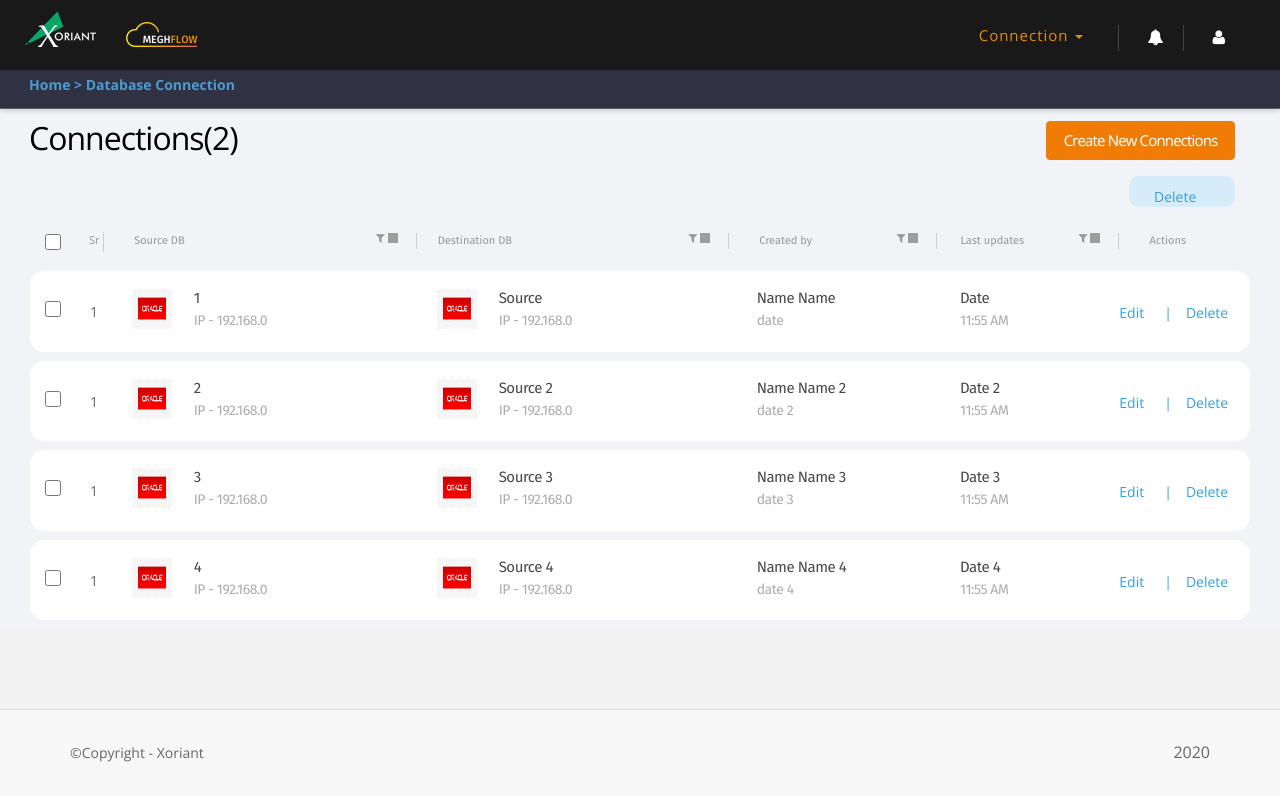
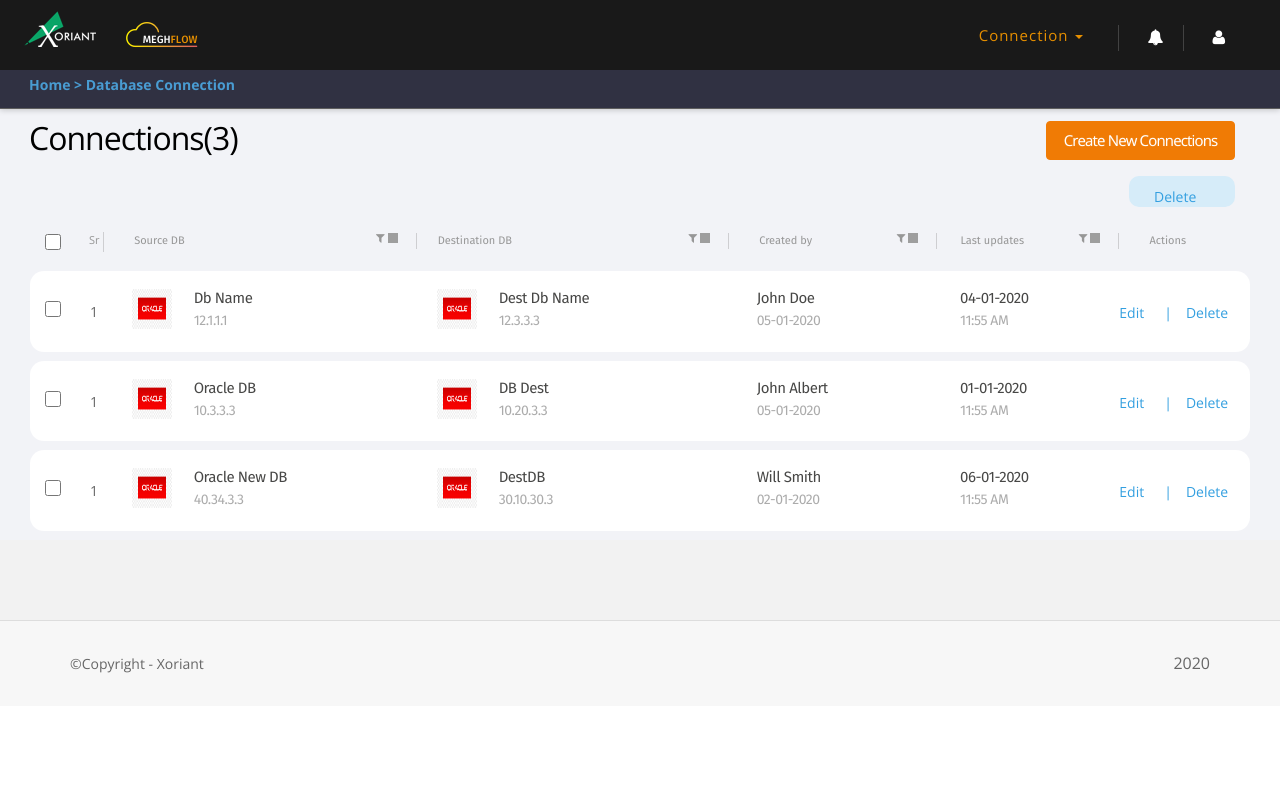
Before and after one commit to crazyobject/aws, a React (Create React App) app: page /List in a window 1280 px wide. Built offline with nearby package versions, Linux system fonts and the light colour scheme; sample sign-in values are in the browser's storage; grey boxes are pictures that could not be loaded.

Commit message:
list change as per the mock json

```diff
--- a/public/mockjson/dblist.json
+++ b/public/mockjson/dblist.json
@@ -1,39 +1,50 @@
-[
 {
-		"dbId" : "1",
-		"type" : "db type",
-		"database" : "Connectio  A",
-		"conType" : "Source",
-		"createdBy" : "name name",
-		"createdDate" : "date",
-		"lastUpdate" : "date"
+    "responseCode": "200",
+    "responseText": [
+		{
+			"uniqueID" : "1",
+
+			"sourceDB" : "db name",
+			"sourceIP" : "12.1.1.1",
+			"SourceDatabaseType" : "Oracle",
+
+			"destDB" : " dest db name",
+			"destIP" : "12.3.3.3",
+			"DestDatabaseType" : "Oracle",
+
+			"createdBy" : "John Doe",
+			"createdDate" : "05-01-2020",
+			"lastUpdate" : "04-01-2020"
 		},
 		{
-		"dbId" : "2",
-		"type" : "db type 2",
-		"database" : "Connectio  b",
-		"conType" : "Source 2",
-		"createdBy" : "name name 2",
-		"createdDate" : "date 2",
-		"lastUpdate" : "date 2"
+			"uniqueID" : "2",
+
+			"sourceDB" : "Oracle DB",
+			"sourceIP" : "10.3.3.3",
+			"SourceDatabaseType" : "Oracle",
+
+			"destDB" : "DB Dest",
+			"destIP" : "10.20.3.3",
+			"DestDatabaseType" : "Oracle Dest2",
+
+			"createdBy" : "John Albert",
+			"createdDate" : "05-01-2020",
+			"lastUpdate" : "01-01-2020"
 		},
 		{
-		"dbId" : "3",
-		"type" : "db type 1",
-		"database" : "Connectio  c",
-		"conType" : "Source 3",
-		"createdBy" : "name name 3",
-		"createdDate" : "date 3",
-		"lastUpdate" : "date 3"
-    },
-    {
-		"dbId" : "4",
-		"type" : "db type 4",
-		"database" : "Connectio  4",
-		"conType" : "Source 4",
-		"createdBy" : "name name 4",
-		"createdDate" : "date 4",
-		"lastUpdate" : "date 4"
+			"uniqueID" : "3",
+
+			"sourceDB" : "Oracle New DB",
+			"sourceIP" : "40.34.3.3",
+			"SourceDatabaseType" : "Oracle",
+
+			"destDB" : "DestDB",
+			"destIP" : "30.10.30.3",
+			"DestDatabaseType" : "Oracle Dest2",
+
+			"createdBy" : "Will Smith",
+			"createdDate" : "02-01-2020",
+			"lastUpdate" : "06-01-2020"
 		}
-
 	]
+}
--- a/src/components/header.jsx
+++ b/src/components/header.jsx
@@ -27,10 +27,10 @@ class Header extends Component {
 
 	  <div className="navigation nav-margin">
         <div className="navbar-header page-scroll">
-          <a class="navbar-brand icon-xoriant" href="index.html">
+          <a className="navbar-brand icon-xoriant" href="index.html">
                     <img src={logo} alt="" />
               </a>
-              <a class="navbar-brand icon-logo" href="index.html">
+              <a className="navbar-brand icon-logo" href="index.html">
                   <img src={megaflow} alt="" />
             </a>
         </div>
@@ -60,9 +60,9 @@ class Header extends Component {
           <div className="row">
             <div className="col-sm-6 col-md-6">
               <p className="bold text-left">
-				<a href="#" class="nav-breadscrum-name">Home</a>
-        <span class="nav-breadscrum-name"> > </span>
-				<a href="#"  class="nav-breadscrum-name">Database Connection</a>
+				<a href="#" className="nav-breadscrum-name">Home</a>
+        <span className="nav-breadscrum-name"> > </span>
+				<a href="#"  className="nav-breadscrum-name">Database Connection</a>
 			  </p>
             </div>
           </div>
--- a/src/components/list.jsx
+++ b/src/components/list.jsx
@@ -24,9 +24,10 @@ class List extends Component {
         .then(
             // handle the result
             (result) => {
+               console.log("Resulyt" , result.responseText);
                 this.setState({
                     isLoaded : true,
-                    databases : result
+                    databases : result.responseText
                 });
             },
             // Handle error
@@ -53,107 +54,107 @@ class List extends Component {
 
 
 			<div>
-      <section id="intro" class="intro">
+      <section id="intro" className="intro">
 
-		<div class="intro-content create-intro-content">
+		<div className="intro-content create-intro-content">
 		</div>
 
-		<div class="container-list">
-			<div class="row">
-				<div class="col-12">
-					<div class="list-header-text">Connections(2)</div>
-					<button type="button" class="btn  create-connection-btn">
-						<a href="NewConnection"><span class="btn-text">Create New Connections</span></a>
+		<div className="container-list">
+			<div className="row">
+				<div className="col-12">
+					<div className="list-header-text">Connections({this.state.databases.length})</div>
+					<button type="button" className="btn  create-connection-btn">
+						<a href="NewConnection"><span className="btn-text">Create New Connections</span></a>
 					</button>
-					<div class="delete ">
-						<span class="delete-text">Delete</span>
+					<div className="delete ">
+						<span className="delete-text">Delete</span>
 					</div>
 				</div>
 			</div>
 		</div>
 
-<div class="container-fluid">
-        <div class="row no-margin ">
-          <div class="col-sm-1">
-            <div class="checkbox t-heading sr-no-margin" >
+<div className="container-fluid">
+        <div className="row no-margin ">
+          <div className="col-sm-1">
+            <div className="checkbox t-heading sr-no-margin" >
               <label>
                 <input type="checkbox" />
-                <span class=" sr-no">Sr</span>
+                <span className=" sr-no">Sr</span>
               </label>
             </div>
           </div>
-          <div class="col-sm-3 pad-top">
-            <div class="t-heading">Source DB
-                <img src="img/up-down.png"  class="img-arrow"  />
-              <span><i class="fa fa-filter" aria-hidden="true"></i></span>
+          <div className="col-sm-3 pad-top">
+            <div className="t-heading">Source DB
+                <img src="img/up-down.png"  className="img-arrow"  />
+              <span><i className="fa fa-filter" aria-hidden="true"></i></span>
             </div>
 
           </div>
-          <div class="col-sm-3 pad-top pad-left-dest">
-              <div class="t-heading">Destination DB
-                  <img src="img/up-down.png"  class="img-arrow"  />
-                <span><i class="fa fa-filter" aria-hidden="true"></i></span>
+          <div className="col-sm-3 pad-top pad-left-dest">
+              <div className="t-heading">Destination DB
+                  <img src="img/up-down.png"  className="img-arrow"  />
+                <span><i className="fa fa-filter" aria-hidden="true"></i></span>
               </div>
           </div>
-          <div class="col-sm-2 pad-top pad-left-created">
-              <div class="t-heading">Created by
-                  <img src="img/up-down.png"  class="img-arrow"  />
-                  <span><i class="fa fa-filter" aria-hidden="true"></i></span>
+          <div className="col-sm-2 pad-top pad-left-created">
+              <div className="t-heading">Created by
+                  <img src="img/up-down.png"  className="img-arrow"  />
+                  <span><i className="fa fa-filter" aria-hidden="true"></i></span>
                 </div>
           </div>
-          <div class="col-sm-2 pad-top last-updates">
-              <div class="t-heading">Last updates
-                  <img src="img/up-down.png"  class="img-arrow"  />
-                  <span><i class="fa fa-filter" aria-hidden="true"></i></span>
+          <div className="col-sm-2 pad-top last-updates">
+              <div className="t-heading">Last updates
+                  <img src="img/up-down.png"  className="img-arrow"  />
+                  <span><i className="fa fa-filter" aria-hidden="true"></i></span>
               </div>
           </div>
-          <div class="col-sm-1 pad-top action-header">
-              <div class="t-heading no-border-right">Actions
+          <div className="col-sm-1 pad-top action-header">
+              <div className="t-heading no-border-right">Actions
 
               </div>
           </div>
 
         </div>
 			{ databases.map(databases => (
-		  <div class="row row-spacing no-margin-top" key={databases.id}>
-			<div class="col-sm-1">
-			  <div class="checkbox">
+		  <div className="row row-spacing no-margin-top" key={databases.uniqueID}>
+			<div className="col-sm-1">
+			  <div className="checkbox">
 				<label>
 				  <input type="checkbox" />
-				  <span class="unique-id">1</span>
+				  <span className="unique-id">1</span>
 				</label>
 			  </div>
 			</div>
-			<div class="col-sm-3 connection-pad-left">
-			  <span class="image-logo">
+			<div className="col-sm-3 connection-pad-left">
+			  <span className="image-logo">
 				<img src={dbImg} alt=""/>
 			  </span>
-			  <div class="connection-wrapper">
-				<div class="main-text"> {databases.dbId}</div>
-				<div class="sub-text">IP - 192.168.0</div>
+			  <div className="connection-wrapper">
+				<div className="main-text"> {databases.sourceDB}</div>
+				<div className="sub-text">{databases.sourceIP}</div>
 			  </div>
 
 			</div>
-			<div class="col-sm-3 connection-pad-left">
-			  <span class="image-logo">
+			<div className="col-sm-3 connection-pad-left">
+			  <span className="image-logo">
 			   <img src={dbImg} alt="DB"/>
 			  </span>
-			  <div class="connection-wrapper">
-				<div class="main-text"> {databases.conType}</div>
-				<div class="sub-text">IP - 192.168.0</div>
+			  <div className="connection-wrapper">
+				<div className="main-text"> {databases.destDB}</div>
+				<div className="sub-text">{databases.destIP}</div>
 			  </div>
 			</div>
-			<div class="col-sm-2">
-			  <div class="main-text">{databases.createdBy}</div>
-			  <div class="sub-text">{databases.createdDate}</div>
+			<div className="col-sm-2">
+			  <div className="main-text">{databases.createdBy}</div>
+			  <div className="sub-text">{databases.createdDate}</div>
 			</div>
-			<div class="col-sm-2">
-			  <div class="main-text">{databases.lastUpdate}</div>
-			  <div class="sub-text">11:55 AM</div>
+			<div className="col-sm-2">
+			  <div className="main-text">{databases.lastUpdate}</div>
+			  <div className="sub-text">11:55 AM</div>
 			</div>
-			<div class="col-sm-1 edit-delete">
-			  <span class="action edit">Edit</span><span class="separator-dash">|</span>
-			  <span class="action">Delete</span>
+			<div className="col-sm-1 edit-delete">
+			  <span className="action edit">Edit</span><span className="separator-dash">|</span>
+			  <span className="action">Delete</span>
 			</div>
 		  </div>
 
```
Lines whose indentation alone changed are shown as unchanged.
